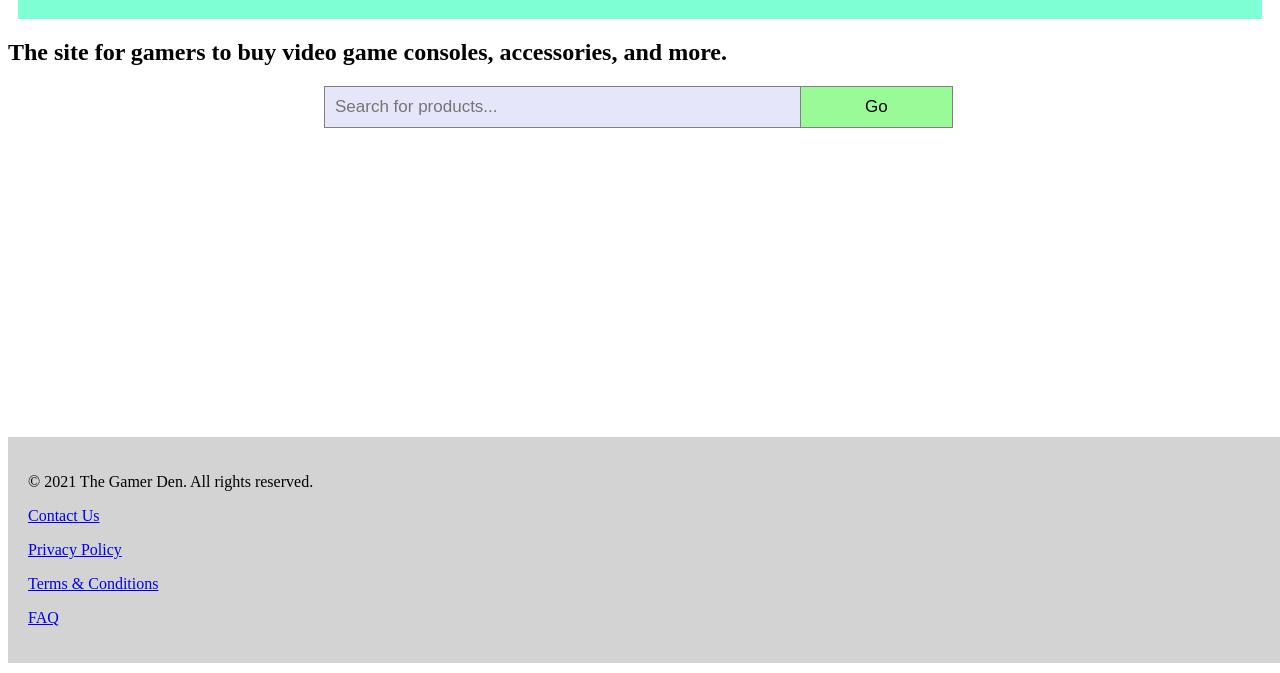
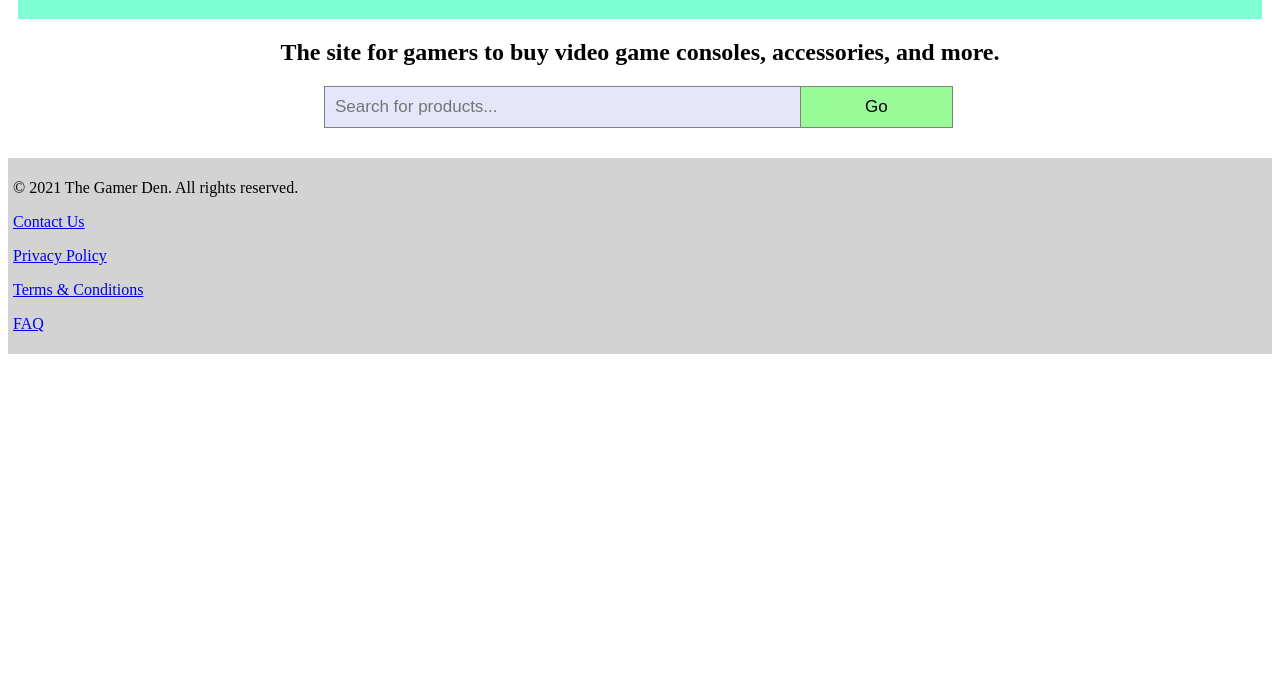
Before and after one commit to L00nat1c/L00nat1c.github.io, a plain HTML site: page csc372-hw/shopping-cart-prototype/index.html in a window 1280 px wide. Shown: the part 127-800 px from the top of the page. Drawn offline with Linux system fonts and the light colour scheme.

Commit message:
footer problems

```diff
--- a/csc372-hw/shopping-cart-prototype/index.html
+++ b/csc372-hw/shopping-cart-prototype/index.html
@@ -21,19 +21,19 @@
 
     <h2 id="center-text">The site for gamers to buy video game consoles, accessories, and more.</h2>
 
-    <p></p>
     <form class="search" action="#" id="center-search">
         <input type="text" placeholder="Search for products...">
         <button type="submit">Go</button>
     </form>
 
+<br><br><br><br>
 
-    <div class="footer">
+    <footer>
         <p> &copy; 2021 The Gamer Den. All rights reserved.</p>
         <p><a href="#">Contact Us</a></p>
         <p><a href="#">Privacy Policy</a></p>
         <p><a href="#">Terms & Conditions</a></p>
         <p><a href="#">FAQ</a></p>
-    </div>
+    </footer>
 </body>
 </html>
--- a/csc372-hw/shopping-cart-prototype/styles/shop-cart.css
+++ b/csc372-hw/shopping-cart-prototype/styles/shop-cart.css
@@ -78,13 +78,12 @@ header {
     opacity: 0.8;
 }
 
-.footer {
+footer {
     background-color: lightgrey;
     text-align: left;
-    padding: 20px;
-    position: fixed;
-    bottom: 10px;
-    width: 100%;
+    padding: 5px;
+    position: absolute;
+    width: 98%;
 }
 
 #center-search {
@@ -121,3 +120,13 @@ form.search button:hover {
     max-width: 80%;
     max-height: 80%;
 }
+
+#center-text {
+    text-align: center;
+}
+
+.detail-body {
+    margin-top: 10px;
+    font-size: 16px;
+    text-align: justify;
+}
```
Also changed, not shown: csc372-hw/shopping-cart-prototype/details.html (+4 -0 lines).
